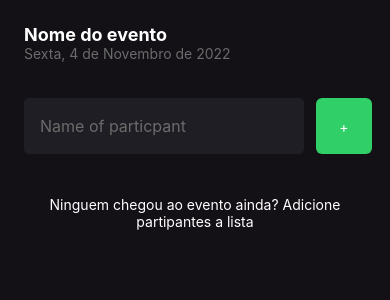
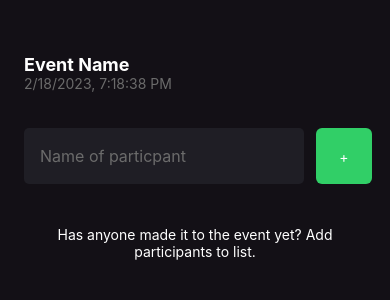
Before and after one commit to mguibtech/attendance-list, a React Native app: screen / in a window 390 px wide. Shown: the top 300 px of the page. Built offline with nearby package versions, Linux system fonts and the light colour scheme.

Commit message:
Creating function to identify the current date

```diff
--- a/src/screens/Home/index.tsx
+++ b/src/screens/Home/index.tsx
@@ -8,10 +8,13 @@ export function Home() {
   const [participants, setParticipants] = useState<string[]>([]);
   const [participantName, setPartcipantName] = useState('')
 
-  // const participants = ['Guib', 'Castor', 'BugBosa', 'Ana', 'Patatiza', 'LeoConha', 'Maria', 'Chefinha', 'Harry Potter', 'Draco']
+  const getCurrentDate = () => {
+    var date = new Date().toLocaleString();
+    return date
+  }
 
   function handleParticipandAdd() {
-    if(participants.includes(participantName)){
+    if (participants.includes(participantName)) {
       return Alert.alert("Alerta", "Participante já existe!")
       setPartcipantName('')
     }
@@ -38,8 +41,8 @@ export function Home() {
 
   return (
     <View style={styles.container}>
-      <Text style={styles.eventName}>Nome do evento</Text>
-      <Text style={styles.eventDate}>Sexta, 4 de Novembro de 2022</Text>
+      <Text style={styles.eventName}>Event Name</Text>
+      <Text style={styles.eventDate}>{getCurrentDate()}</Text>
 
       <View style={styles.form}>
         <TextInput
@@ -59,12 +62,12 @@ export function Home() {
       <FlatList
         data={participants}
         keyExtractor={item => item}
-        renderItem={({item}) => (
+        renderItem={({ item }) => (
           <Particpant name={item} onRemove={() => handleRemoveParticipant(item)} />
         )}
-        showsVerticalScrollIndicator = {false}
+        showsVerticalScrollIndicator={false}
         ListEmptyComponent={() => (
-          <Text style={styles.listEmptyText}>Ninguem chegou ao evento ainda? Adicione partipantes a lista</Text>
+          <Text style={styles.listEmptyText}>Has anyone made it to the event yet? Add participants to list.</Text>
         )}
       />
     </View>
--- a/src/screens/Home/styles.ts
+++ b/src/screens/Home/styles.ts
@@ -4,12 +4,13 @@ export const styles = StyleSheet.create({
   container: {
     flex: 1,
     padding: 24,
-    backgroundColor: '#131016'
+    backgroundColor: '#131016',
   },
   eventName: {
     fontSize: 18,
     color:'#fff',
-    fontWeight: "bold"
+    fontWeight: "bold",
+    marginTop: 30
   },
   eventDate:{
     fontSize: 14,
```
